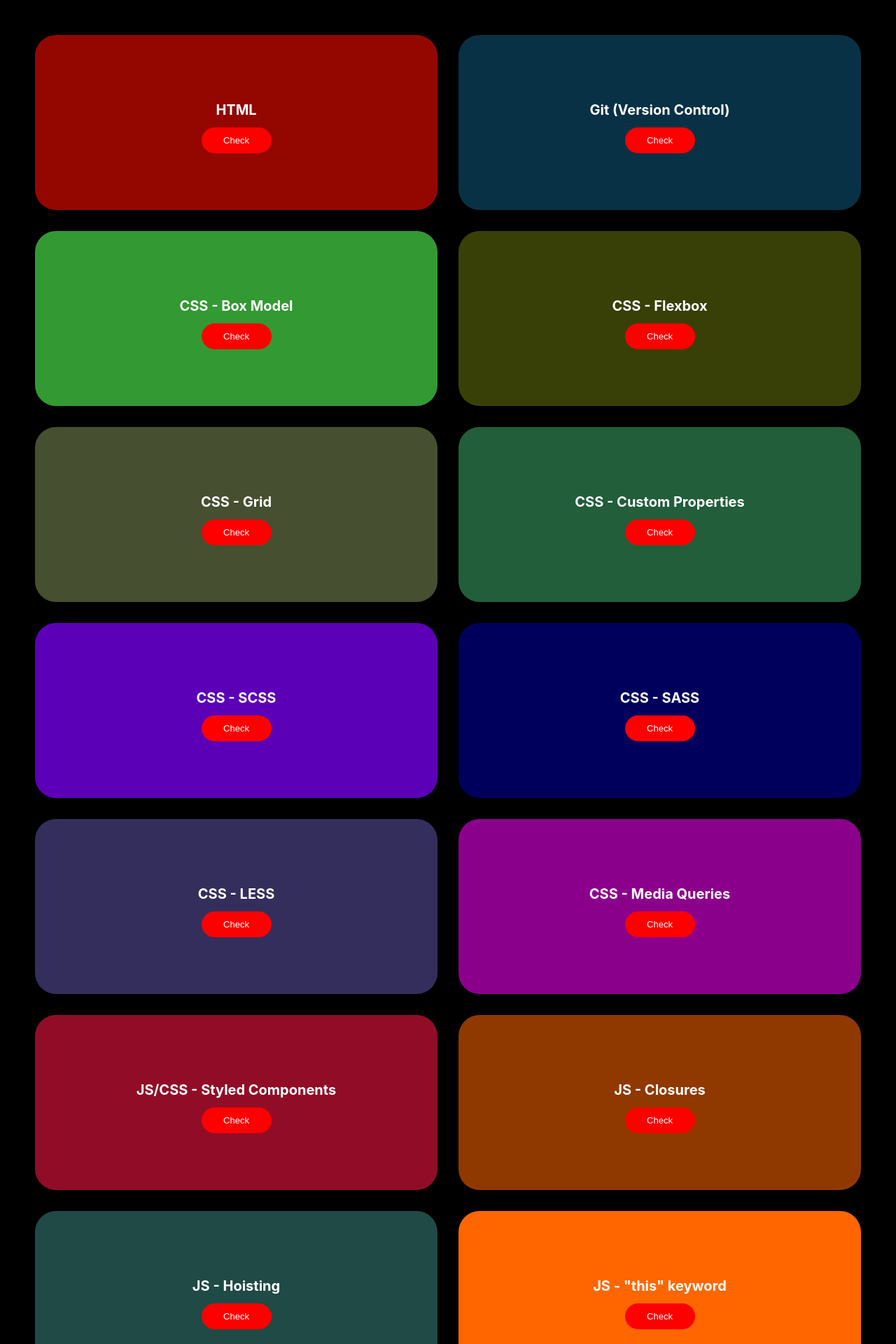
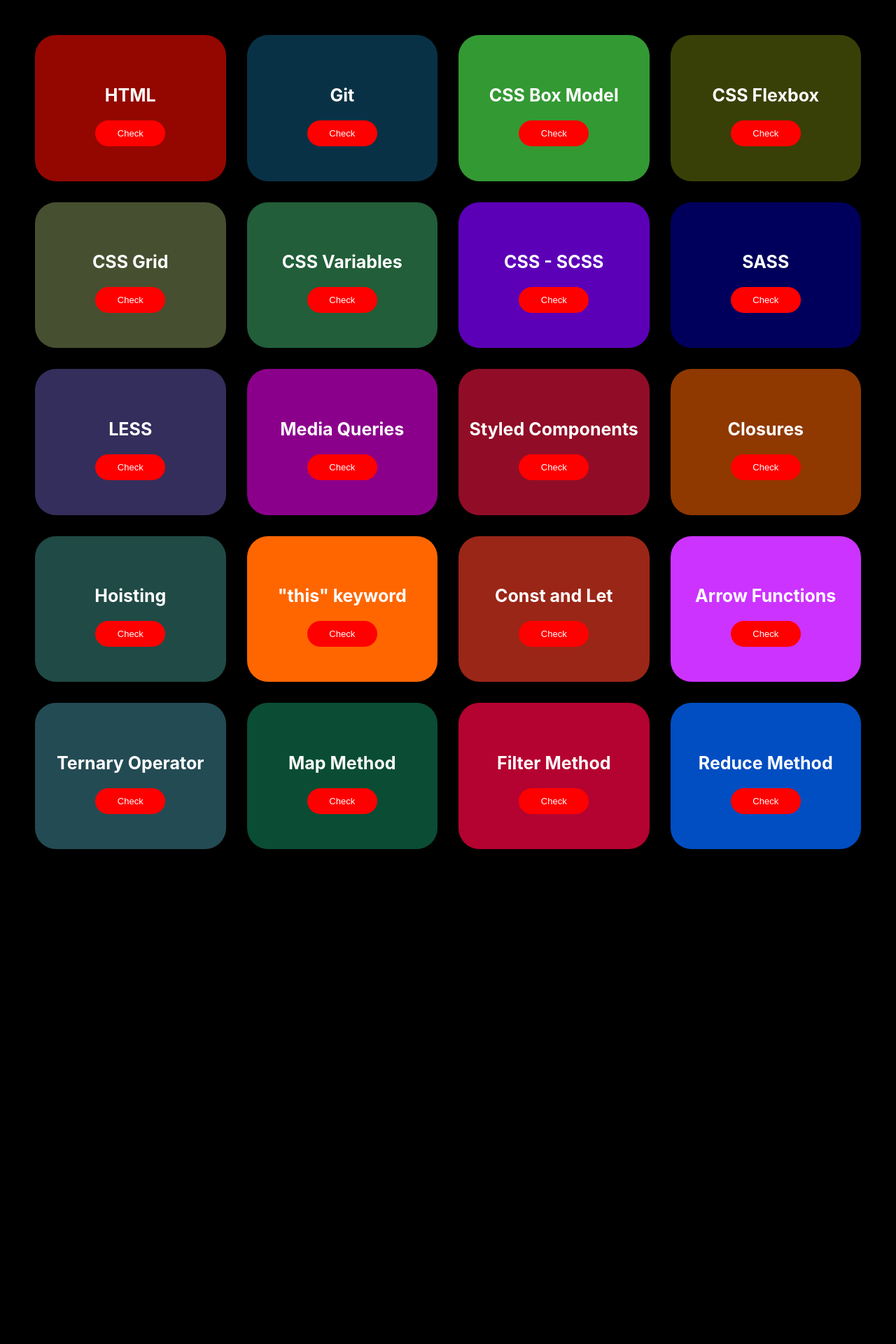
Before and after one commit to danielcarlman/skillcalculator, a React (Create React App) app: page / in a window 1280 px wide. Shown: the part 180-2100 px from the top of the page at 70% size. After the commit the page ends 1423 px from the top, so only its background shows below. Built offline with nearby package versions, Linux system fonts and the light colour scheme.

Commit message:
Changed grid-row size and tweaked box layout

```diff
--- a/src/App.js
+++ b/src/App.js
@@ -12,27 +12,27 @@
   },
   {
     id: 'git',
-    title: 'Git (Version Control)',
+    title: 'Git',
     color: '#093145',
   },
   {
     id: 'cssboxmodel',
-    title: 'CSS - Box Model',
+    title: 'CSS Box Model',
     color: '#339933',
   },
   {
     id: 'cssflexbox',
-    title: 'CSS - Flexbox',
+    title: 'CSS Flexbox',
     color: '#394007',
   },
   {
     id: 'cssgrid',
-    title: 'CSS - Grid',
+    title: 'CSS Grid',
     color: '#464F30',
   },
   {
     id: 'csscustomproperties',
-    title: 'CSS - Custom Properties',
+    title: 'CSS Variables',
     color: '#215E39',
   },
   {
@@ -42,67 +42,67 @@
   },
   {
     id: 'csssass',
-    title: 'CSS - SASS',
+    title: 'SASS',
     color: '#00005C',
   },
   {
     id: 'cssless',
-    title: 'CSS - LESS',
+    title: 'LESS',
     color: '#342E5C',
   },
   {
     id: 'cssmediaqueries',
-    title: 'CSS - Media Queries',
+    title: 'Media Queries',
     color: '#8B008B',
   },
   {
     id: 'cssstyledcomponents',
-    title: 'JS/CSS - Styled Components',
+    title: 'Styled Components',
     color: '#910D27',
   },
   {
     id: 'javascriptclosures',
-    title: 'JS - Closures',
+    title: 'Closures',
     color: '#8F3900',
   },
   {
     id: 'javascripthoisting',
-    title: 'JS - Hoisting',
+    title: 'Hoisting',
     color: '#204A45',
   },
   {
     id: 'javascriptthiskeyword',
-    title: 'JS - "this" keyword',
+    title: '"this" keyword',
     color: '#ff6600',
   },
   {
     id: 'javascriptconstandlet',
-    title: 'JS ES6 - Const and Let (Scoping)',
+    title: 'Const and Let',
     color: '#9A2617',
   },
   {
-    id: 'javascriptarrowfunction',
-    title: 'JS ES6 - Arrow Function',
+    id: 'javascriptarrowfunctions',
+    title: 'Arrow Functions',
     color: '#cc33ff',
   },
   {
     id: 'javascriptternary',
-    title: 'JS ES6 - Ternary Operator',
+    title: 'Ternary Operator',
     color: '#234B53',
   },
   {
     id: 'javascriptmapmethod',
-    title: 'JS ES6 - Map Method',
+    title: 'Map Method',
     color: '#0A4D34',
   },
   {
     id: 'javascriptfiltermethod',
-    title: 'JS ES6 - Filter Method',
+    title: 'Filter Method',
     color: '#B40330',
   },
   {
     id: 'javascriptreducemethod',
-    title: 'JS ES6 - Reduce Method',
+    title: 'Reduce Method',
     color: '#004EC2',
   },
 ];
@@ -140,7 +140,7 @@
   renderSkills = () => {
     return skills.map((skill) => (
       <C.Box color={skill.color}>
-        <h1>{skill.title}</h1>
+        <C.BoxText>{skill.title}</C.BoxText>
         <Button
           onClick={this.toggleButton}
           checked={this.state[skill.id]}
--- a/src/styles.js
+++ b/src/styles.js
@@ -27,8 +27,8 @@
 
 const BoxContainer = styled.div`
   display: grid;
-  grid-auto-rows: minmax(250px, 1fr);
-  grid-template-columns: repeat(auto-fit, minmax(40rem, 1fr));
+  grid-auto-rows: minmax(200px, 1fr);
+  grid-template-columns: repeat(auto-fill, minmax(22rem, 1fr));
   align-items: stretch;
   grid-gap: 30px;
   width: 100%;
@@ -36,14 +36,20 @@
   padding: 30px 50px;
 `;
 
+const BoxText = styled.h2`
+  font-size: 2.5rem;
+  font-weight: 700;
+`;
+
 const Box = styled.div`
   display: flex;
   flex-direction: column;
-  justify-content: center;
+  justify-content: space-between;
   align-items: center;
   background-color: ${(props) => props.color};
   border-radius: 30px;
   text-align: center;
+  padding: 5rem 1rem;
 `;
 
-export { Container, CounterContainer, Counter, BoxContainer, Box };
+export { Container, CounterContainer, Counter, BoxContainer, BoxText, Box };
```
